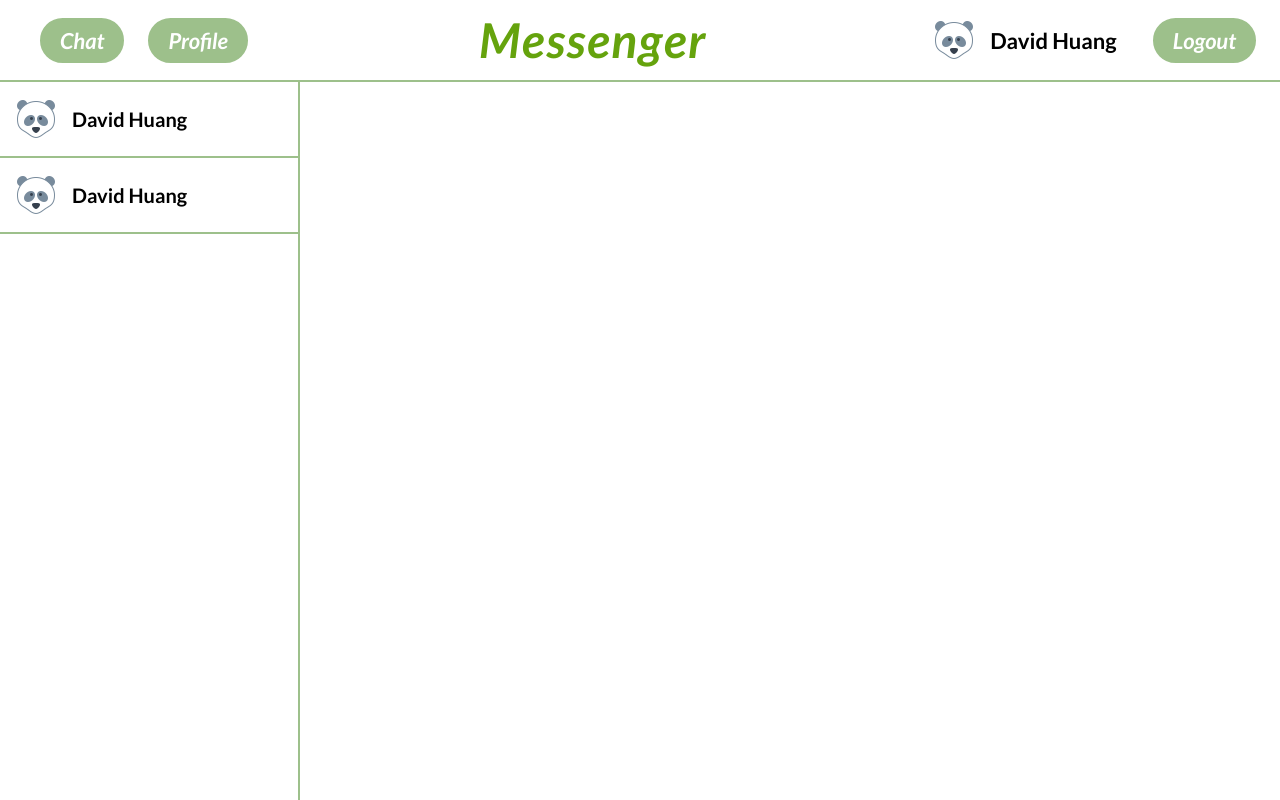
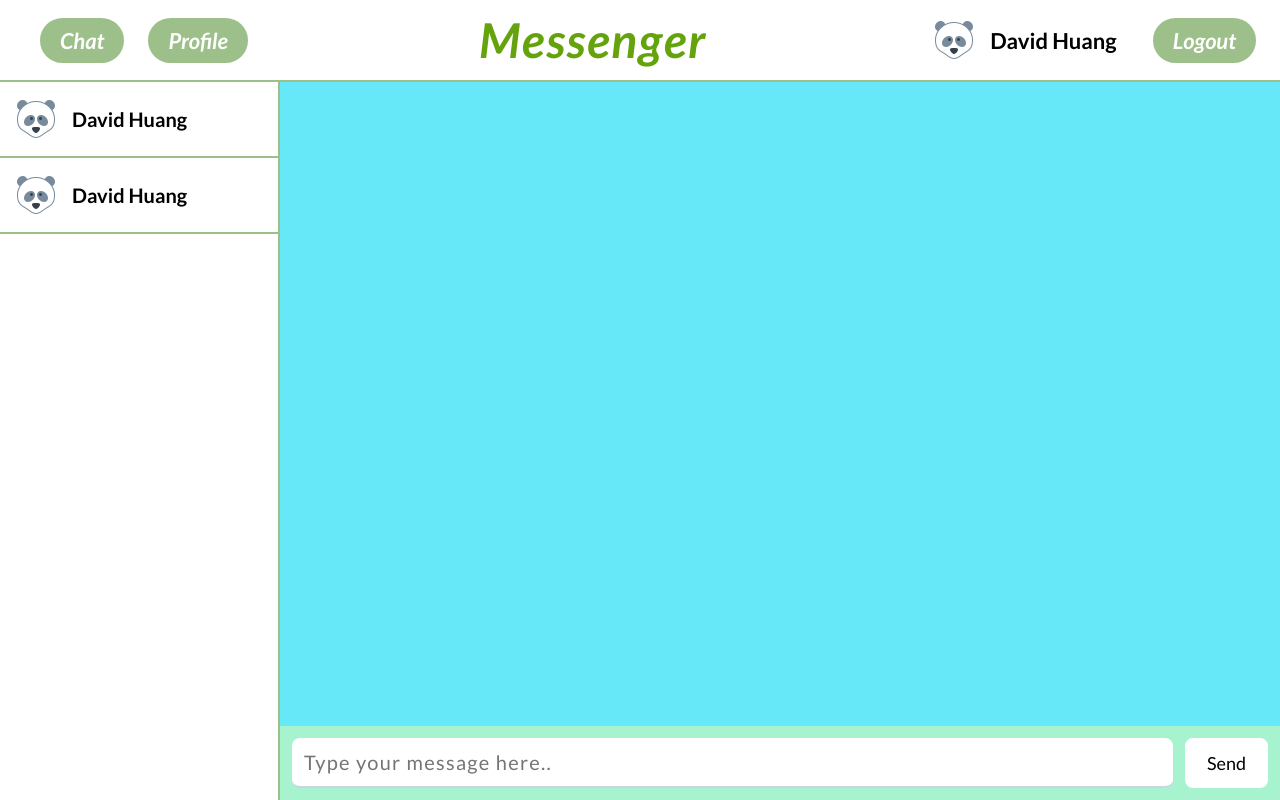
Before and after one commit to hwhuang27/handshakes-client, a React (Vite) app: page / in a window 1280 px wide. Built offline with nearby package versions, Linux system fonts and the light colour scheme.

Commit message:
Add message box for chat window and clean up

```diff
--- /dev/null
+++ b/src/components/Chatbox.tsx
@@ -0,0 +1,113 @@
+import { FormEvent } from 'react';
+import styled from 'styled-components';
+
+
+const Container = styled.div`
+    background-color: white;
+    display: flex;
+    flex-direction: column;
+`
+
+const ChatWindow = styled.div`
+    flex: 1;
+    background-color: #67e8f9;
+`
+
+const MessageBox = styled.form`
+    flex-basis: 60px;
+    background-color: #a7f3d0;
+    display: flex;
+`
+
+const StyledInput = styled.input`
+    font-size: 20px;
+    padding: 12px;
+    margin: 12px;
+    letter-spacing: 0.08rem;
+    outline: 0;
+    border-radius: 8px;
+    border-width: 0 0 2px;
+    border-color: #cbd5e1;
+
+    flex: 1;
+
+    transition: all .1s ease-in-out;
+    &:focus {
+        border-color: green;
+    }
+`
+
+const StyledSubmit = styled.button`
+    font-size: 18px;
+    padding: 0 20px;
+    margin: 12px 12px 12px 0;
+    border: 2px solid white;
+    background-color: white;
+    color: w;
+
+    transition: all .1s ease-in-out;
+
+    &:hover {
+    background-color: white;
+    border: 2px solid #9DC08B;
+    }
+
+    &:focus {
+    border: 2px solid #9DC08B;
+    outline: none;
+    }
+
+    &:active{
+        background-color: #EDF1D6;
+        scale: 0.95;
+    }
+`
+
+const OtherSubmit = styled.button`
+  margin: 4px 0 12px;
+  background-color: #9DC08B;
+  border: 3px solid #9DC08B;
+  border-radius: 20px;
+  color: white;
+  font-size: 24px;
+  font-weight: bold;
+  padding: 6px 20px;
+  transition: all .15s ease-in-out;
+
+  &:hover {
+  background-color: white;
+  color: #9DC08B;
+  border: 3px solid #9DC08B;
+  }
+
+  &:focus {
+  border: 3px solid #9DC08B;
+  outline: none;
+  }
+`
+
+
+function Chatbox(){
+    const handleSubmit = async (e: FormEvent<HTMLFormElement>) => {
+        e.preventDefault();
+    }
+
+    return(
+        <Container>
+            <ChatWindow/>
+
+
+            <MessageBox onSubmit={handleSubmit}>
+                <StyledInput
+                    type='text'
+                    id='messagebox'
+                    placeholder='Type your message here..'
+                ></StyledInput>
+
+                <StyledSubmit>Send</StyledSubmit>
+            </MessageBox>
+        </Container>
+    )
+}
+
+export default Chatbox;
--- a/src/components/ContentWindow.tsx
+++ /dev/null
@@ -1,16 +0,0 @@
-import styled from 'styled-components';
-
-const Container = styled.div`
-    background-color: white;
-`
-
-function ContentWindow(){
-
-    return(
-        <Container>
-
-        </Container>
-    )
-}
-
-export default ContentWindow;
--- a/src/components/Button.tsx
+++ b/src/components/FormButton.tsx
@@ -1,5 +1,4 @@
 import styled from 'styled-components';
-
 
 const StyledButton = styled.button`
   margin: 4px 0 12px;
@@ -28,7 +27,7 @@ interface ButtonProps {
     text: string,
 }
 
-function Button({type, text} : ButtonProps) {
+function FormButton({type, text} : ButtonProps) {
 
     return (
         <StyledButton type={type}>
@@ -37,4 +36,4 @@ function Button({type, text} : ButtonProps) {
     )
 }
 
-export default Button;
+export default FormButton;
--- a/src/components/Input.tsx
+++ b/src/components/FormInput.tsx
@@ -35,7 +35,7 @@ const StyledInput = styled.input`
 }
 `
 
-function Input({label, type, id, onChange} : InputProps)
+function FormInput({label, type, id, onChange} : InputProps)
 {
     return(
       <Wrapper>
@@ -49,4 +49,4 @@ function Input({label, type, id, onChange} : InputProps)
     )
 }
 
-export default Input;
+export default FormInput;
--- a/src/components/LoginForm.tsx
+++ b/src/components/LoginForm.tsx
@@ -1,7 +1,7 @@
 import { useState, ChangeEvent, FormEvent } from 'react';
 import { Link, useNavigate } from 'react-router-dom';
-import Input from './Input';
-import Button from './Button';
+import FormInput from './FormInput';
+import FormButton from './FormButton';
 import styled from 'styled-components';
 
 const StyledForm = styled.form`
@@ -119,13 +119,13 @@ function LoginForm() {
             </HeaderWrapper>
 
             <FormContentWrapper>
-                <Input
+                <FormInput
                     label='Email'
                     type='email'
                     id='email'
                     onChange={(e: ChangeEvent<HTMLInputElement>) => setEmail(e.target.value)}
                 />
-                <Input
+                <FormInput
                     label='Password'
                     type='password'
                     id='password'
@@ -138,7 +138,7 @@ function LoginForm() {
 
                 {error && <ErrorMessage>{error}</ErrorMessage>}
 
-                <Button type='submit' text='Login' />
+                <FormButton type='submit' text='Login' />
 
                 <div>
                     <SignupText>Don't have an account?</SignupText>
@@ -146,7 +146,7 @@ function LoginForm() {
                 </div>
 
                 <LineBreak><LineBreakSpan>Alternatively</LineBreakSpan></LineBreak>
-                <Button type='button' text='Try Demo User' />
+                <FormButton type='button' text='Try Demo User' />
 
             </FormContentWrapper>
         </StyledForm>
--- a/src/components/SignupForm.tsx
+++ b/src/components/SignupForm.tsx
@@ -1,8 +1,8 @@
 import { useState, ChangeEvent, FormEvent } from 'react';
 import { Link, useNavigate } from 'react-router-dom';
-import Input from './Input';
+import FormInput from './FormInput';
 import AvatarSelect from './AvatarSelect';
-import Button from './Button';
+import FormButton from './FormButton';
 import styled from 'styled-components';
 
 const StyledForm = styled.form`
@@ -106,31 +106,31 @@ function SignupForm() {
             </HeaderWrapper>
 
             <FormContentWrapper>
-                <Input
+                <FormInput
                     label='Email'
                     type='email'
                     id='email'
                     onChange={(e: ChangeEvent<HTMLInputElement>) => setEmail(e.target.value)}
                 />
-                <Input
+                <FormInput
                     label='First Name'
                     type='text'
                     id='firstName'
                     onChange={(e: ChangeEvent<HTMLInputElement>) => setFirstName(e.target.value)}
                 />
-                <Input
+                <FormInput
                     label='Last Name'
                     type='text'
                     id='lastName'
                     onChange={(e: ChangeEvent<HTMLInputElement>) => setLastName(e.target.value)}
                 />
-                <Input
+                <FormInput
                     label='Password'
                     type='password'
                     id='password'
                     onChange={(e: ChangeEvent<HTMLInputElement>) => setPassword(e.target.value)}
                 />
-                <Input
+                <FormInput
                     label='Confirm Password'
                     type='password'
                     id='confirmPassword'
@@ -146,7 +146,7 @@ function SignupForm() {
 
                 {error && <ErrorMessage>{error}</ErrorMessage>}
 
-                <Button type='submit' text='Sign Up' />
+                <FormButton type='submit' text='Sign Up' />
 
                 <div>
                     <LoginText>Already have an account?</LoginText>
--- a/src/routes/App.tsx
+++ b/src/routes/App.tsx
@@ -1,7 +1,7 @@
 import styled, { createGlobalStyle} from 'styled-components';
 import Navbar from '../components/Navbar';
 import Sidebar from '../components/Sidebar';
-import ContentWindow from '../components/ContentWindow';
+import Chatbox from '../components/Chatbox';
 
 const GlobalStyle = createGlobalStyle`
 *{
@@ -32,7 +32,7 @@ const PageWrapper = styled.div`
 `
 const ContentWrapper = styled.div`
     display: grid;
-    grid-template-columns: minmax(300px, 1fr) 6fr;
+    grid-template-columns: minmax(280px, 1fr) 6fr;
 `
 
 function App() {
@@ -54,9 +54,7 @@ function App() {
                     lastName={lastName}
                     avatar={avatar}
                 />
-
-                <ContentWindow />
-
+                <Chatbox/>
             </ContentWrapper>
         </PageWrapper>
     )
```
